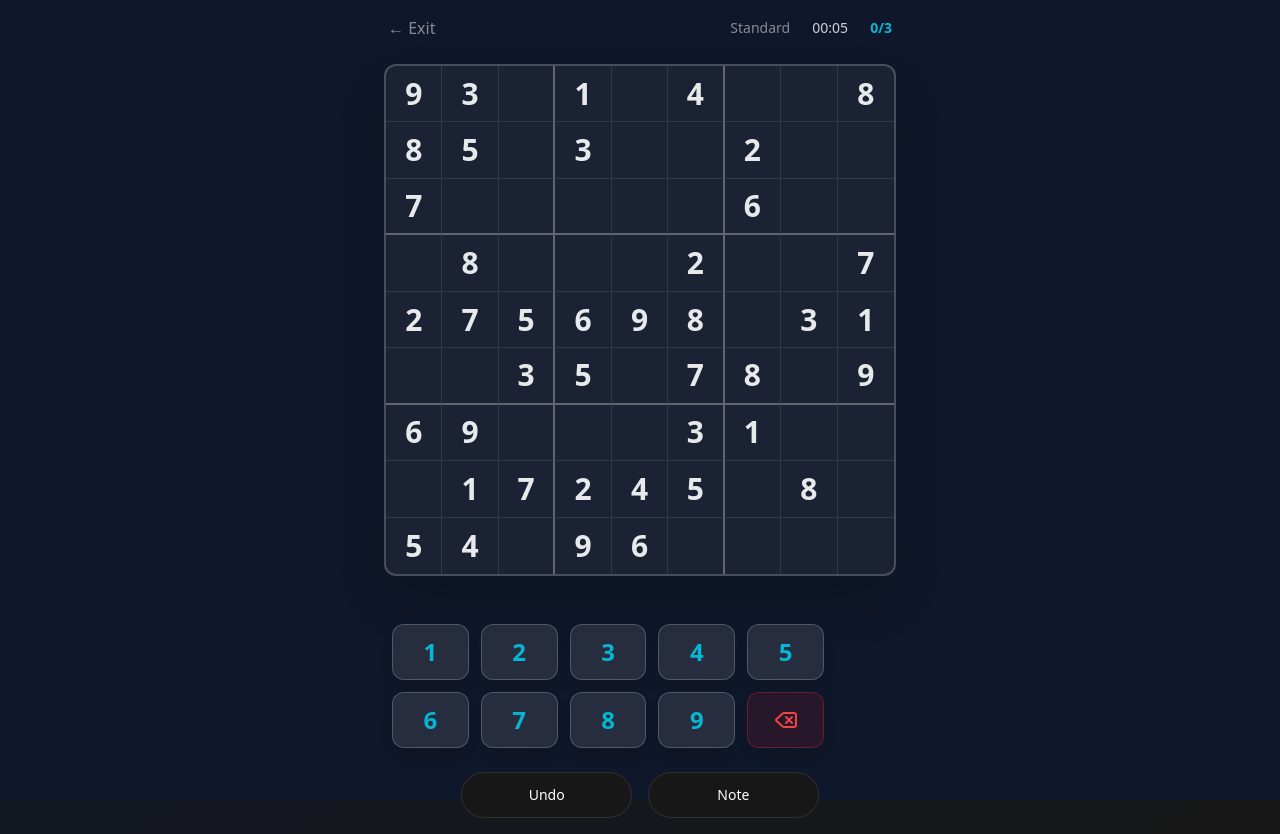
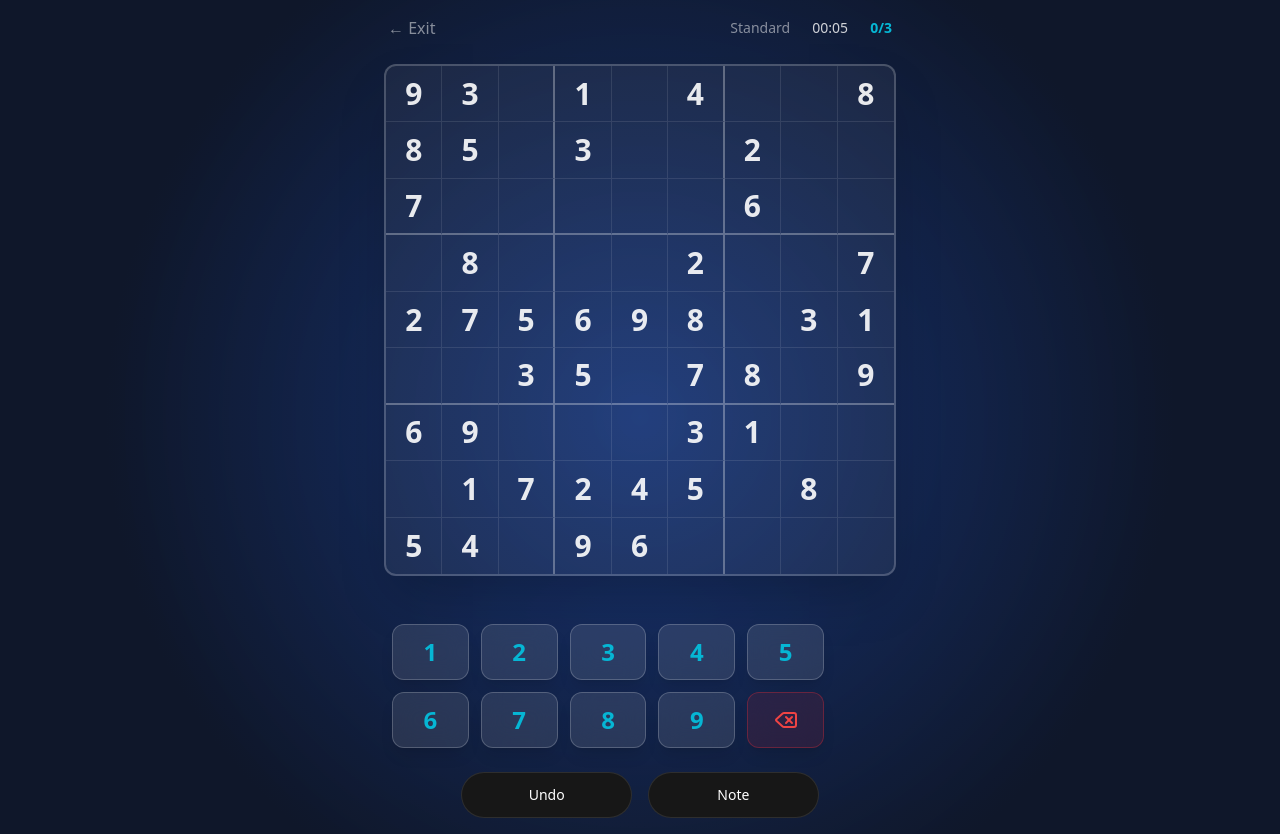
Before and after one commit to sohamshetty07/ku-sudoku, a Next.js app: page /game in a window 1280 px wide. Built offline with nearby package versions, Linux system fonts and the light colour scheme.

Commit message:
feat: fixed background colour and mastery life

```diff
--- a/src/app/game/page.tsx
+++ b/src/app/game/page.tsx
@@ -14,7 +14,7 @@ import Button from "@/components/ui/Button";
 const GAME_CONFIG = {
   Relaxed:  { holes: 30, lives: Infinity, eloReward: 0, eloPenalty: 0, baseScore: 10, parTime: 600 },
   Standard: { holes: 40, lives: 3, eloReward: 15, eloPenalty: 5, baseScore: 30, parTime: 300 },
-  Mastery:  { holes: 55, lives: 1, eloReward: 30, eloPenalty: 10, baseScore: 60, parTime: 900 },
+  Mastery:  { holes: 55, lives: 2, eloReward: 30, eloPenalty: 10, baseScore: 60, parTime: 1500 },
 };
 
 const formatTime = (seconds: number) => {
@@ -78,6 +78,23 @@ function GameContent() {
     });
     return counts.map((count, num) => (count === 9 ? num : -1)).filter(n => n !== -1);
   }, [boardState, solution]);
+
+  // --- VISUALS: DYNAMIC BACKGROUND (INLINE STYLE) ---
+  // We use inline styles to guarantee the gradient renders without Tailwind conflicts
+  const backgroundStyle = useMemo(() => {
+    switch (mode) {
+      case 'Relaxed':
+        // Teal/Green Glow -> Midnight
+        return { background: "radial-gradient(circle at center, rgba(20, 184, 166, 0.4) 0%, #0F172A 70%, #0F172A 100%)" };
+      case 'Mastery':
+        // Rose/Red Glow -> Black
+        return { background: "radial-gradient(circle at center, rgba(225, 29, 72, 0.4) 0%, #0F172A 70%, #000000 100%)" };
+      case 'Standard':
+      default:
+        // Blue Glow -> Midnight
+        return { background: "radial-gradient(circle at center, rgba(37, 99, 235, 0.4) 0%, #0F172A 70%, #0F172A 100%)" };
+    }
+  }, [mode]);
 
   // --- VISUALS: SYNC BACKGROUND ---
   useEffect(() => {
@@ -326,7 +343,10 @@ function GameContent() {
   return (
     // UPDATED: Changed padding from 'p-4' to 'px-1 py-4 md:p-4'
     // This allows the grid to extend to the edges on mobile.
-    <main className="relative flex min-h-screen flex-col items-center justify-center px-1 py-4 md:p-4 pb-8">
+    <main
+      className="relative flex min-h-screen flex-col items-center justify-center px-1 py-4 md:p-4 pb-8 transition-colors duration-1000"
+      style={backgroundStyle} // <--- Forces the gradient to apply
+    >
 
       {isGameOver && <GameOverModal onRetry={startNewGame} />}
 
--- a/src/components/game/SudokuGrid.tsx
+++ b/src/components/game/SudokuGrid.tsx
@@ -27,9 +27,7 @@ export default function SudokuGrid({
       : null;
 
   return (
-    // UPDATED CONTAINER:
-    // Added 'w-full max-w-lg' to ensure it takes full width of the phone screen
-    // but stops expanding at a reasonable size (lg) on desktop.
+    // Container: Uses max-w-lg to constrain width on desktop, w-full for mobile
     <div className="grid grid-cols-9 w-full max-w-lg bg-white/5 border-2 border-white/20 rounded-xl overflow-hidden shadow-2xl select-none mx-auto">
       {boardState.map((row, rowIndex) =>
         row.map((cellValue, colIndex) => {
@@ -55,34 +53,42 @@ export default function SudokuGrid({
             ${!isBottomEdge ? (isThickBottom ? "border-b-2 border-b-white/30" : "border-b border-b-white/10") : ""}
           `;
 
+          // --- TEXT COLOR PRIORITY LOGIC ---
+          // 1. Error: ALWAYS Red (Even if selected)
+          // 2. Matching Value: Amber (Unless selected)
+          // 3. Fixed: White
+          // 4. Default User Input: Cyan
+          let textColorClass = "";
+
+          if (isError) {
+            textColorClass = "text-neon-red font-bold";
+          } else if (isSameValue && !isSelected) {
+            textColorClass = "text-amber-400 font-bold";
+          } else if (isFixed) {
+            textColorClass = "text-white/90 font-bold";
+          } else {
+            textColorClass = "text-neon-cyan font-semibold";
+          }
+
           return (
             <div
               key={`${rowIndex}-${colIndex}`}
               onClick={() => onCellClick(rowIndex, colIndex)}
               className={`
                 relative flex items-center justify-center
-
-                // UPDATED SIZING:
-                // Removed fixed 'w-8 h-8' etc.
-                // Added 'w-full aspect-square' so it fills the grid column and stays square.
                 w-full aspect-square
-
-                // UPDATED TEXT: Increased base text size for better readability on mobile
                 text-xl sm:text-2xl md:text-3xl font-mono cursor-pointer transition-colors duration-75
                 ${borderClasses}
 
-                ${/* STATES */ ""}
+                ${/* BACKGROUND STATES */ ""}
                 ${isSelected ? "bg-neon-cyan/20 z-10" : ""}
-
-                ${/* NEW: AMBER HIGHLIGHT for Matching Numbers */ ""}
-                ${!isSelected && isSameValue ? "bg-amber-500/20 text-amber-400 font-bold shadow-[inset_0_0_10px_rgba(245,158,11,0.2)]" : ""}
-
-                ${isError && !isSelected ? "bg-neon-red/10 text-neon-red" : ""}
+                ${!isSelected && isSameValue ? "bg-amber-500/20 shadow-[inset_0_0_10px_rgba(245,158,11,0.2)]" : ""}
+                ${isError && !isSelected ? "bg-neon-red/10" : ""}
                 ${!isSelected && !isSameValue && isRelated ? "bg-white/5" : ""}
                 ${!isSelected && !isRelated && !isSameValue ? "hover:bg-white/5" : ""}
 
-                ${/* TYPOGRAPHY LOGIC */ ""}
-                ${isSameValue && !isSelected ? "text-amber-400" : (isFixed ? "font-bold text-white/90" : "font-semibold text-neon-cyan")}
+                ${/* TEXT COLOR APPLIED HERE */ ""}
+                ${textColorClass}
               `}
             >
               {isSelected && (
```
